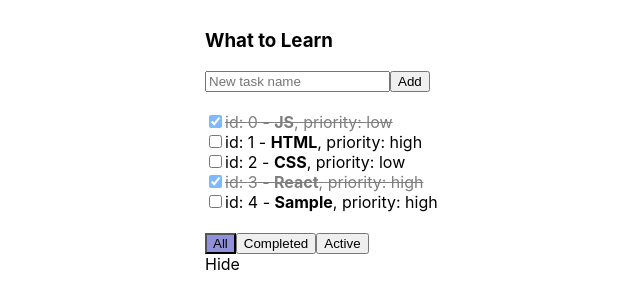
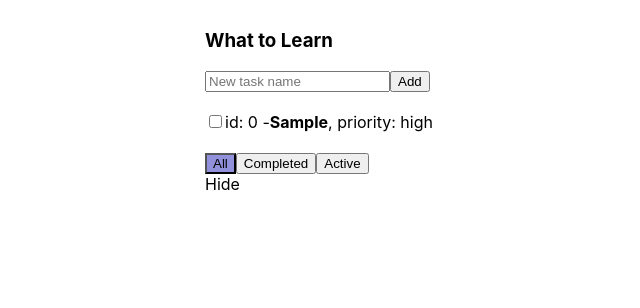
Before and after one commit to xxxzez/todoList, a React (Create React App) app: page / in a window 1280 px wide. Both pictures are taken after typing "Sample" into the empty fields and a click on the button "Add". Shown: the top 308 px of the page, without its empty margins (195-835 px from the left). Built offline with nearby package versions, Linux system fonts and the light colour scheme.

Commit message:
feat: add edit task mode

```diff
--- a/src/App.js
+++ b/src/App.js
@@ -5,20 +5,21 @@ import TodoListFooter from "./TodoListFooter";
 import TodoListTasks from "./TodoListTasks";
 
 class App extends React.Component {
+    // { id: 0, title: "JS", isDone: true, priority: "low" },
+    // { id: 1, title: "HTML", isDone: false, priority: "high" },
+    // { id: 2, title: "CSS", isDone: false, priority: "low" },
+    // { id: 3, title: "React", isDone: true, priority: "high" },
+
     state = {
-        tasks: [
-            { id: 0, title: "JS", isDone: true, priority: "low" },
-            { id: 1, title: "HTML", isDone: false, priority: "high" },
-            { id: 2, title: "CSS", isDone: false, priority: "low" },
-            { id: 3, title: "React", isDone: true, priority: "high" },
-        ],
+        tasks: [],
         filterValue: "All",
     };
 
-    nextTaskId = this.state.tasks[this.state.tasks.length - 1].id;
+    // nextTaskId = this.state.tasks[this.state.tasks.length - 1].id + 1;
+    nextTaskId = 0;
     addTask = (newText) => {
         let newTask = {
-            id: this.nextTaskId + 1,
+            id: this.nextTaskId,
             title: newText,
             isDone: false,
             priority: "high",
@@ -34,15 +35,23 @@ class App extends React.Component {
         });
     };
 
-    changeStatus = (taskId, isDone) => {
-        let newTasks = this.state.tasks.map((t) => {
-            if (t.id !== taskId) {
-                return t;
+    changeTask = (taskId, obj) => {
+        let newTasks = this.state.tasks.map((task) => {
+            if (task.id !== taskId) {
+                return task;
             } else {
-                return { ...t, isDone: isDone };
+                return { ...task, ...obj };
             }
         });
         this.setState({ tasks: newTasks });
+    };
+
+    changeStatus = (taskId, isDone) => {
+        this.changeTask(taskId, { isDone: isDone });
+    };
+
+    changeTaskTitle = (taskId, title) => {
+        this.changeTask(taskId, { title: title });
     };
 
     render = () => {
@@ -51,6 +60,7 @@ class App extends React.Component {
                 <div className="todoList">
                     <TodoListHeader addTask={this.addTask} />
                     <TodoListTasks
+                        changeTaskTitle={this.changeTaskTitle}
                         changeStatus={this.changeStatus}
                         tasks={this.state.tasks.filter((task) => {
                             if (this.state.filterValue === "All") {
--- a/src/TodoListHeader.js
+++ b/src/TodoListHeader.js
@@ -9,7 +9,7 @@ class TodoListHeader extends React.Component {
 
     onAddTaskClick = () => {
         let newText = this.state.title;
-        this.state.title = "";
+        this.setState({ title: "" });
         if (newText === "") {
             this.setState({ error: true });
         } else {
--- a/src/TodoListTask.js
+++ b/src/TodoListTask.js
@@ -2,10 +2,32 @@ import React from "react";
 import "./App.css";
 
 class TodoListTask extends React.Component {
+    state = {
+        editMode: false,
+    };
+
+    activateEditMode = () => {
+        if (this.state.editMode === false) {
+            this.setState({ editMode: true });
+        }
+    };
+
+    deactivateEditMode = () => {
+        if (this.state.editMode === true) {
+            this.setState({ editMode: false });
+        }
+    };
+
     onIsDoneChanged = (event) => {
         let isDone = event.currentTarget.checked;
-        let task = this.props.task;
+        let task = this.props.task.id;
         this.props.changeStatus(task, isDone);
+    };
+
+    onTitleChanged = (event) => {
+        let title = event.currentTarget.value;
+        let taskId = this.props.task.id;
+        this.props.changeTaskTitle(taskId, title);
     };
 
     someClass =
@@ -21,11 +43,20 @@ class TodoListTask extends React.Component {
                     checked={this.props.task.isDone}
                     onChange={this.onIsDoneChanged}
                 />
-                <span>id: {this.props.task.id} - </span>
-                <span>
-                    <b>{this.props.task.title}</b>,{" "}
-                </span>
-                <span>priority: {this.props.task.priority}</span>
+
+                {this.state.editMode ? (
+                    <input
+                        autoFocus={true}
+                        value={this.props.task.title}
+                        onBlur={this.deactivateEditMode}
+                        onChange={this.onTitleChanged}
+                    />
+                ) : (
+                    <span onClick={this.activateEditMode}>
+                        id: {this.props.task.id} -<b>{this.props.task.title}</b>
+                        , priority: {this.props.task.priority}
+                    </span>
+                )}
             </div>
         );
     };
--- a/src/TodoListTasks.js
+++ b/src/TodoListTasks.js
@@ -8,6 +8,7 @@ class TodoListTasks extends React.Component {
                 key={Math.random()}
                 task={task}
                 changeStatus={this.props.changeStatus}
+                changeTaskTitle={this.props.changeTaskTitle}
             />
         ));
 
```
